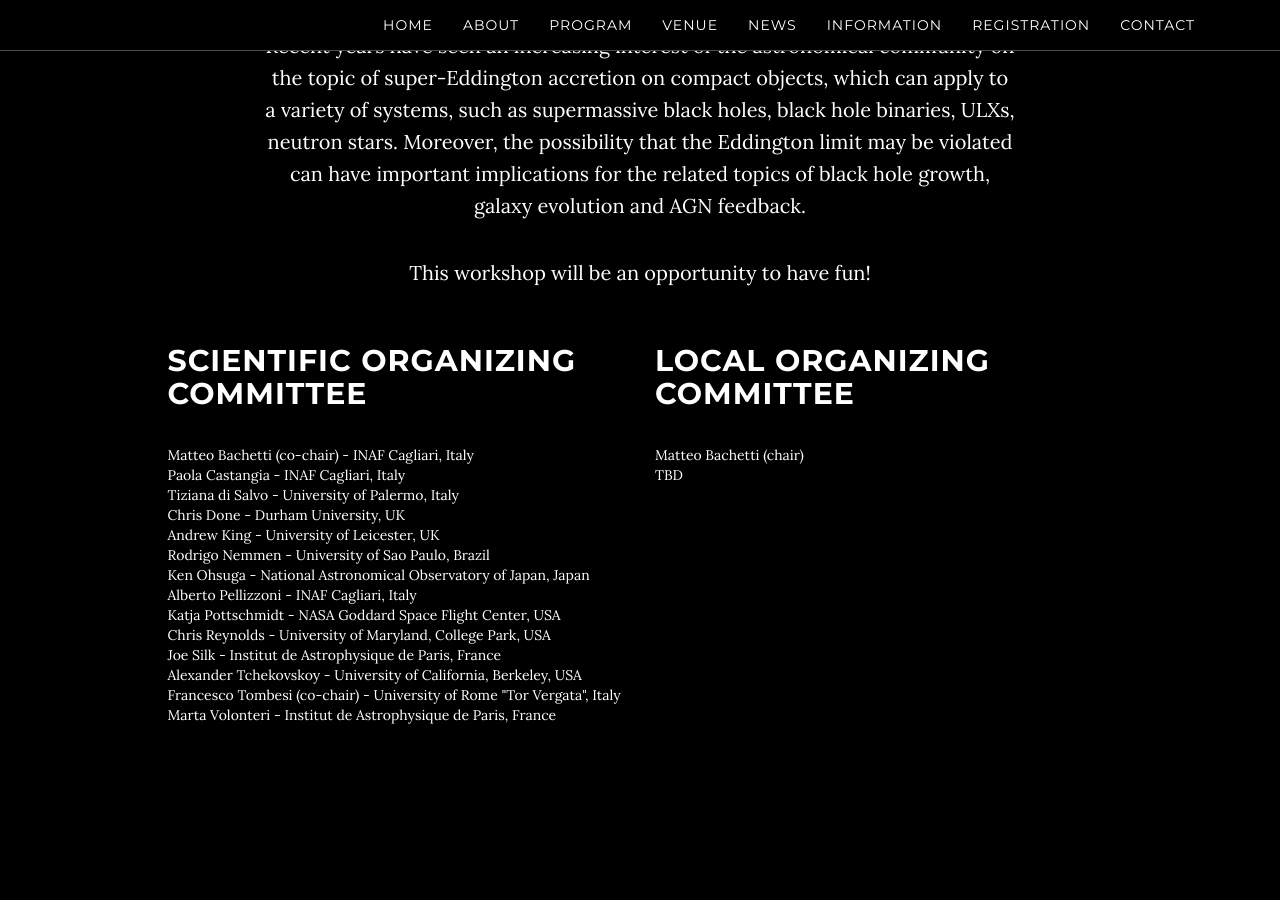
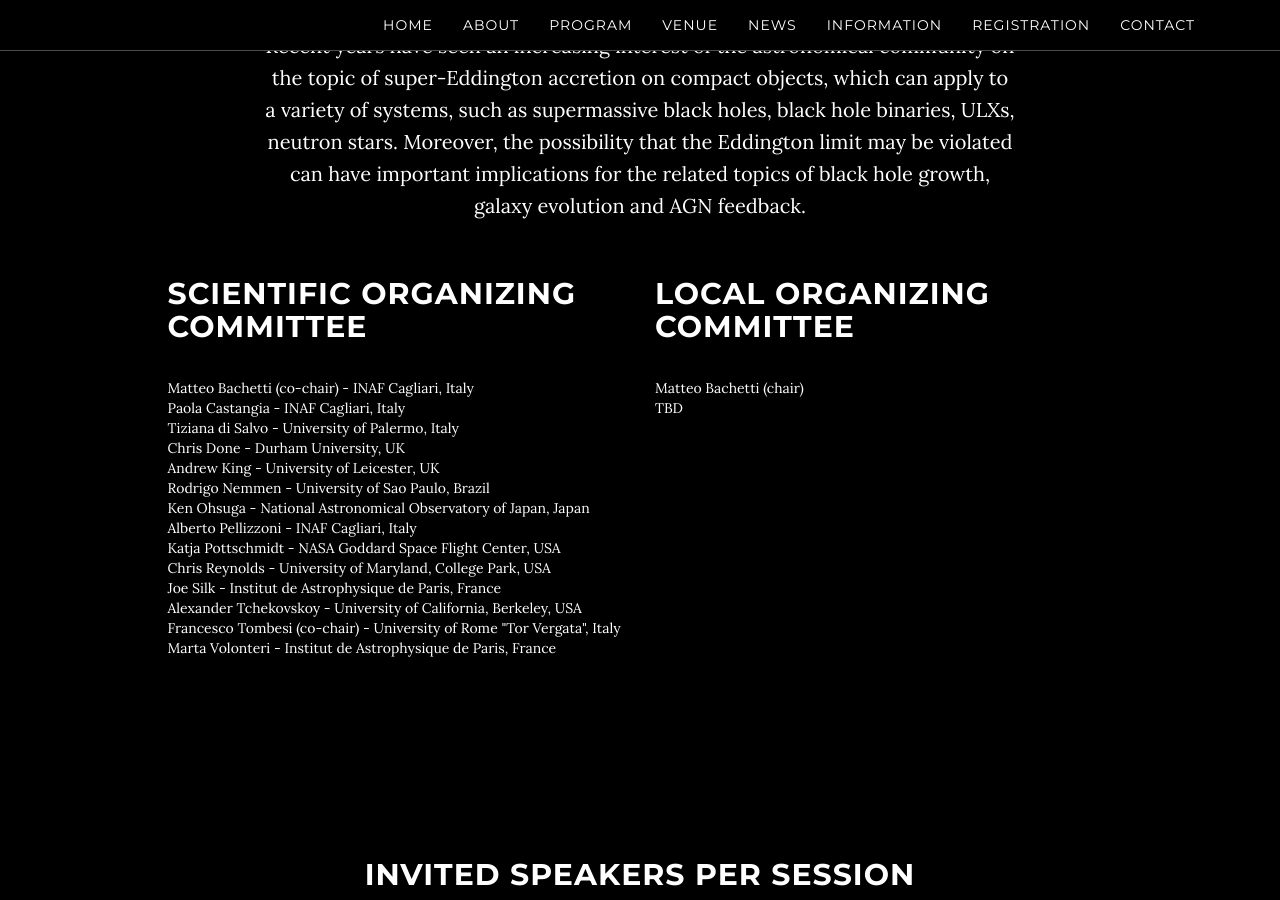
Before and after one commit to breakingthelimits/supereddington2018, a Jekyll site: the page built from index.html, in a window 1280 px wide and 900 px high, scrolled down 1138 px. Built offline with Jekyll 4.4.1, drawn with Linux system fonts in a browser that asks for light colours.

Commit message:
Update about.html

```diff
--- a/_includes/about.html
+++ b/_includes/about.html
@@ -10,7 +10,7 @@
                 limit may be violated can have important implications for the related topics
                 of black hole growth, galaxy evolution and AGN feedback.</p>
 
-                <p>This workshop will be an opportunity to have fun!</p>
+
 
 
             </div>
```
